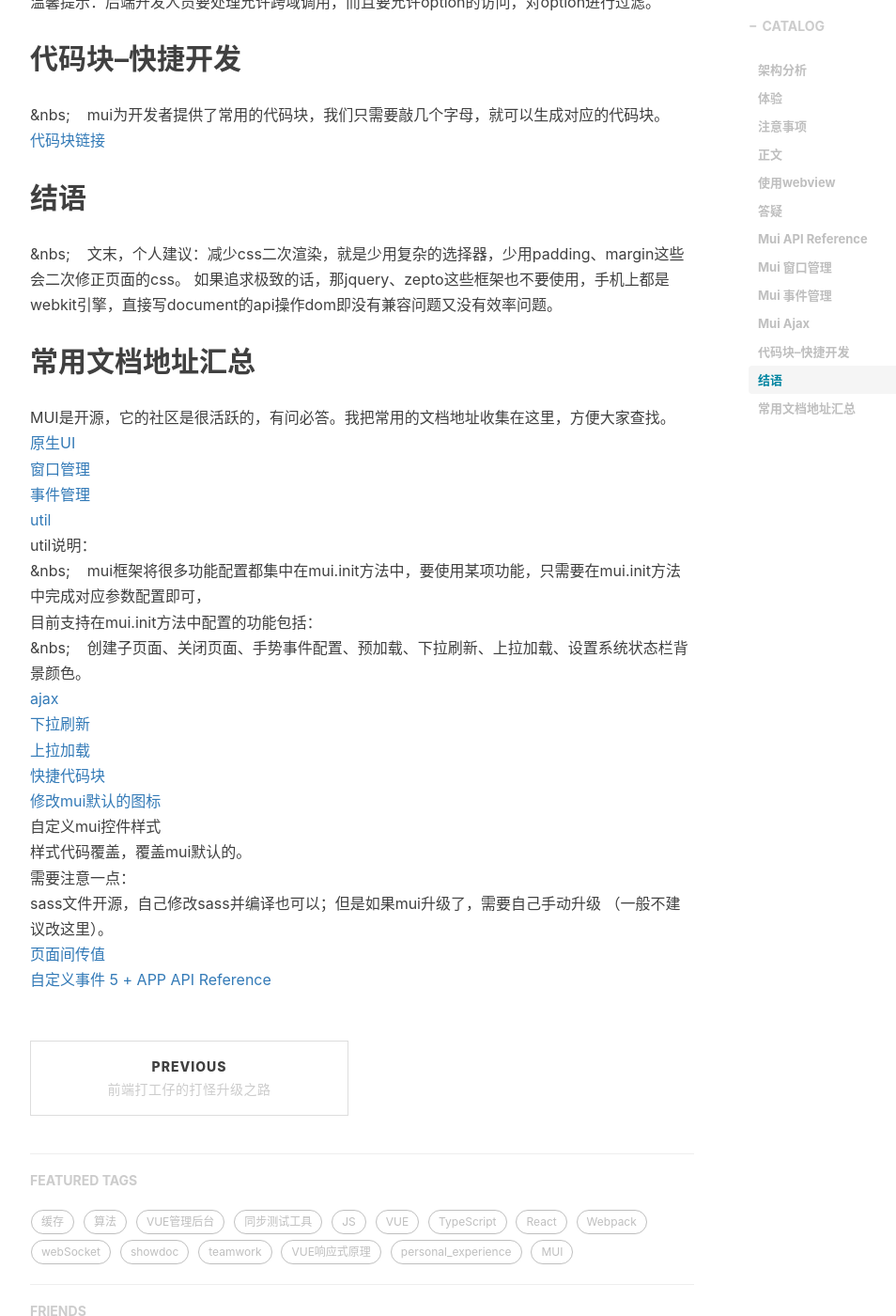
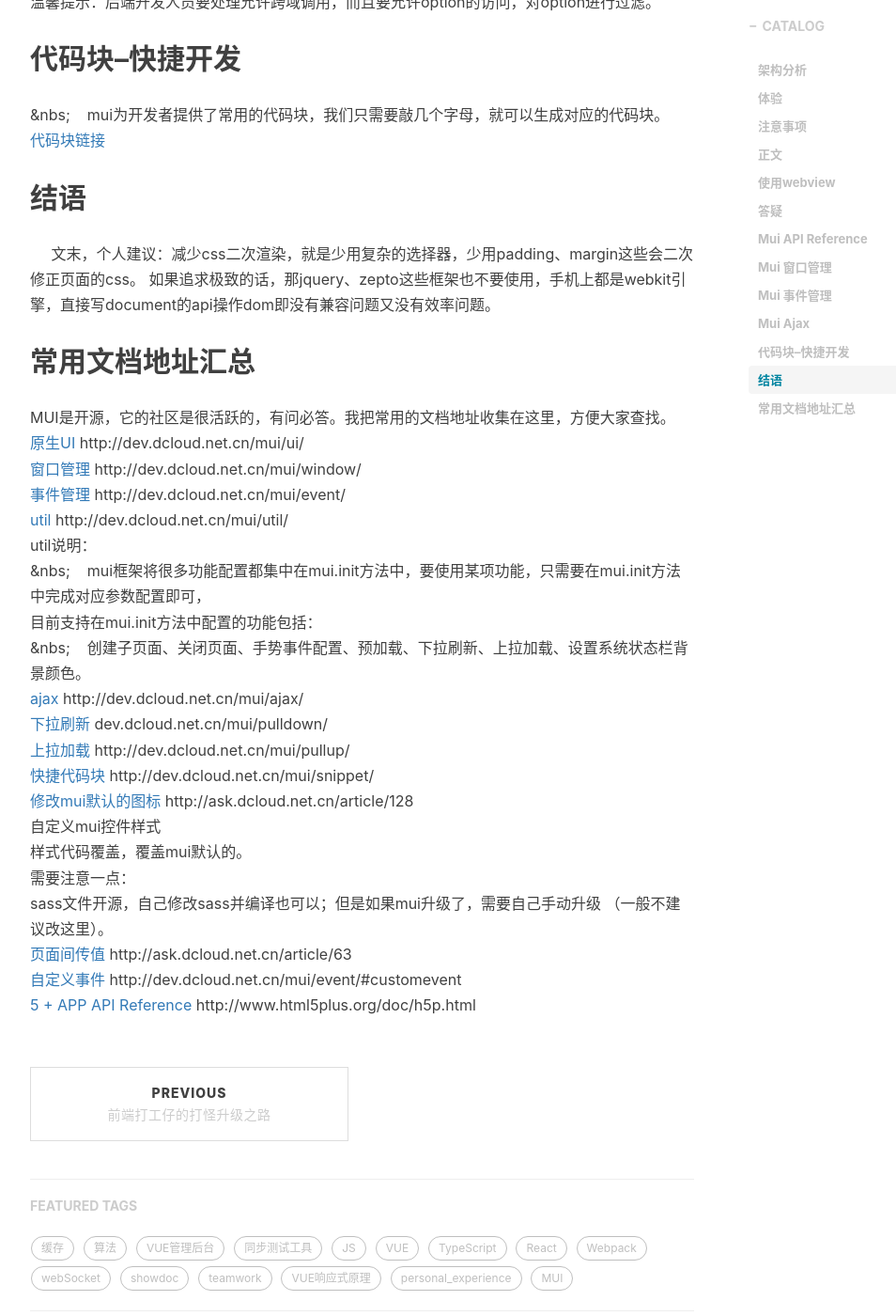
Before and after one commit to 00feng00/00feng00.github.io, a Jekyll site: the page built from _posts/2018-11-18-mui-instructions.markdown, in a window 1280 px wide and 1400 px high, scrolled down 15104 px. Shown: the whole window at 94% size, without its empty margins (233-1187 px from the left). Built offline with Jekyll 4.4.1, drawn with Linux system fonts in a browser that asks for light colours; nearby versions of some CDN libraries; comment, search, counter and statistics services are not loaded.

Commit message:
Update 2018-11-18-mui-instructions.markdown

```diff
--- a/_posts/2018-11-18-mui-instructions.markdown
+++ b/_posts/2018-11-18-mui-instructions.markdown
@@ -334,28 +334,28 @@
 [代码块链接](http://dev.dcloud.net.cn/mui/snippet/) <br/>
 
 ## 结语
-&nbs;&nbsp;&nbsp;&nbsp;&nbsp;文末，个人建议：减少css二次渲染，就是少用复杂的选择器，少用padding、margin这些会二次修正页面的css。
+&nbsp;&nbsp;&nbsp;&nbsp;&nbsp;文末，个人建议：减少css二次渲染，就是少用复杂的选择器，少用padding、margin这些会二次修正页面的css。
 如果追求极致的话，那jquery、zepto这些框架也不要使用，手机上都是webkit引擎，直接写document的api操作dom即没有兼容问题又没有效率问题。
 
 ## 常用文档地址汇总
 MUI是开源，它的社区是很活跃的，有问必答。我把常用的文档地址收集在这里，方便大家查找。<br/>
-[原生UI](http://dev.dcloud.net.cn/mui/ui/) <br/>
-[窗口管理](http://dev.dcloud.net.cn/mui/window/) <br/>
-[事件管理](http://dev.dcloud.net.cn/mui/event/) <br/>
-[util](http://dev.dcloud.net.cn/mui/util/) <br/>
+[原生UI](http://dev.dcloud.net.cn/mui/ui/) http://dev.dcloud.net.cn/mui/ui/<br/>
+[窗口管理](http://dev.dcloud.net.cn/mui/window/) http://dev.dcloud.net.cn/mui/window/<br/>
+[事件管理](http://dev.dcloud.net.cn/mui/event/) http://dev.dcloud.net.cn/mui/event/<br/>
+[util](http://dev.dcloud.net.cn/mui/util/) http://dev.dcloud.net.cn/mui/util/<br/>
 util说明： <br/>
 &nbs;&nbsp;&nbsp;&nbsp;&nbsp;mui框架将很多功能配置都集中在mui.init方法中，要使用某项功能，只需要在mui.init方法中完成对应参数配置即可，<br/>
 目前支持在mui.init方法中配置的功能包括：<br/>
 &nbs;&nbsp;&nbsp;&nbsp;&nbsp;创建子页面、关闭页面、手势事件配置、预加载、下拉刷新、上拉加载、设置系统状态栏背景颜色。<br/>
-[ajax](http://dev.dcloud.net.cn/mui/ajax/) <br/>
-[下拉刷新](dev.dcloud.net.cn/mui/pulldown/) <br/>
-[上拉加载](http://dev.dcloud.net.cn/mui/pullup/) <br/>
-[快捷代码块](http://dev.dcloud.net.cn/mui/snippet/) <br/>
-[修改mui默认的图标](http://ask.dcloud.net.cn/article/128) <br/>
+[ajax](http://dev.dcloud.net.cn/mui/ajax/) http://dev.dcloud.net.cn/mui/ajax/<br/>
+[下拉刷新](dev.dcloud.net.cn/mui/pulldown/) dev.dcloud.net.cn/mui/pulldown/<br/>
+[上拉加载](http://dev.dcloud.net.cn/mui/pullup/) http://dev.dcloud.net.cn/mui/pullup/<br/>
+[快捷代码块](http://dev.dcloud.net.cn/mui/snippet/) http://dev.dcloud.net.cn/mui/snippet/<br/>
+[修改mui默认的图标](http://ask.dcloud.net.cn/article/128) http://ask.dcloud.net.cn/article/128<br/>
 自定义mui控件样式 <br/>
 样式代码覆盖，覆盖mui默认的。<br/>
 需要注意一点：<br/>
     sass文件开源，自己修改sass并编译也可以；但是如果mui升级了，需要自己手动升级 （一般不建议改这里）。<br/>
-[页面间传值](http://ask.dcloud.net.cn/article/63) <br/>
-[自定义事件](http://dev.dcloud.net.cn/mui/event/#customevent)
-[5 + APP API Reference](http://www.html5plus.org/doc/h5p.html)
+[页面间传值](http://ask.dcloud.net.cn/article/63) http://ask.dcloud.net.cn/article/63<br/>
+[自定义事件](http://dev.dcloud.net.cn/mui/event/#customevent) http://dev.dcloud.net.cn/mui/event/#customevent<br/>
+[5 + APP API Reference](http://www.html5plus.org/doc/h5p.html) http://www.html5plus.org/doc/h5p.html<br/>
```
